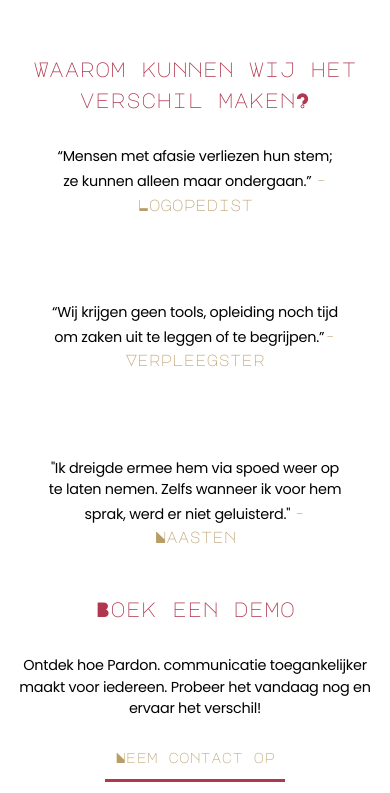
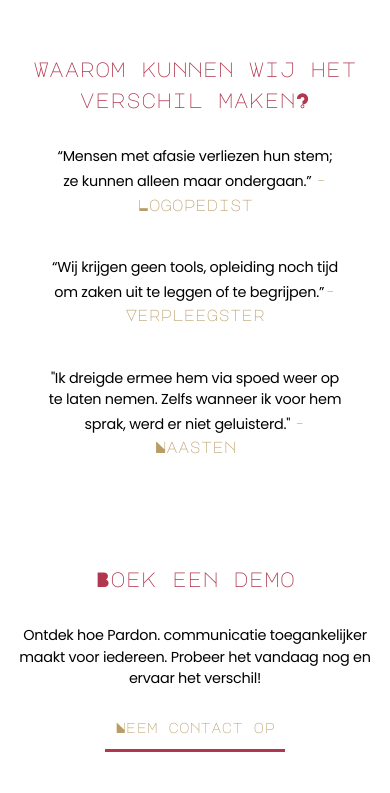
Before and after one commit to sammiadergent/pardon, a website built with Vite: page index.html in a window 390 px wide. Shown: the part 2457-3250 px from the top of the page. Built offline with nearby package versions, Linux system fonts and the light colour scheme.

Commit message:
nog meer anpassingen css

```diff
--- a/src/style.css
+++ b/src/style.css
@@ -323,6 +323,7 @@
   .omEnOm {
     width: 100%; /* Zorg dat de sectie de volledige breedte heeft */
     padding: 0%; /* Voeg ruimte toe aan de zijkanten */
+    gap:5px;
   }
 
   .left, .right {
@@ -360,7 +361,10 @@
   }
 
   #demo{
-    padding: 0%;
+    padding-left: 0%;
+    padding-right: 0%;
+    padding-top: 60px;
+    padding-bottom: 60px;
     gap: 0px;
 
   }
```
Also changed, not shown: index.html (+0 -1 lines).
